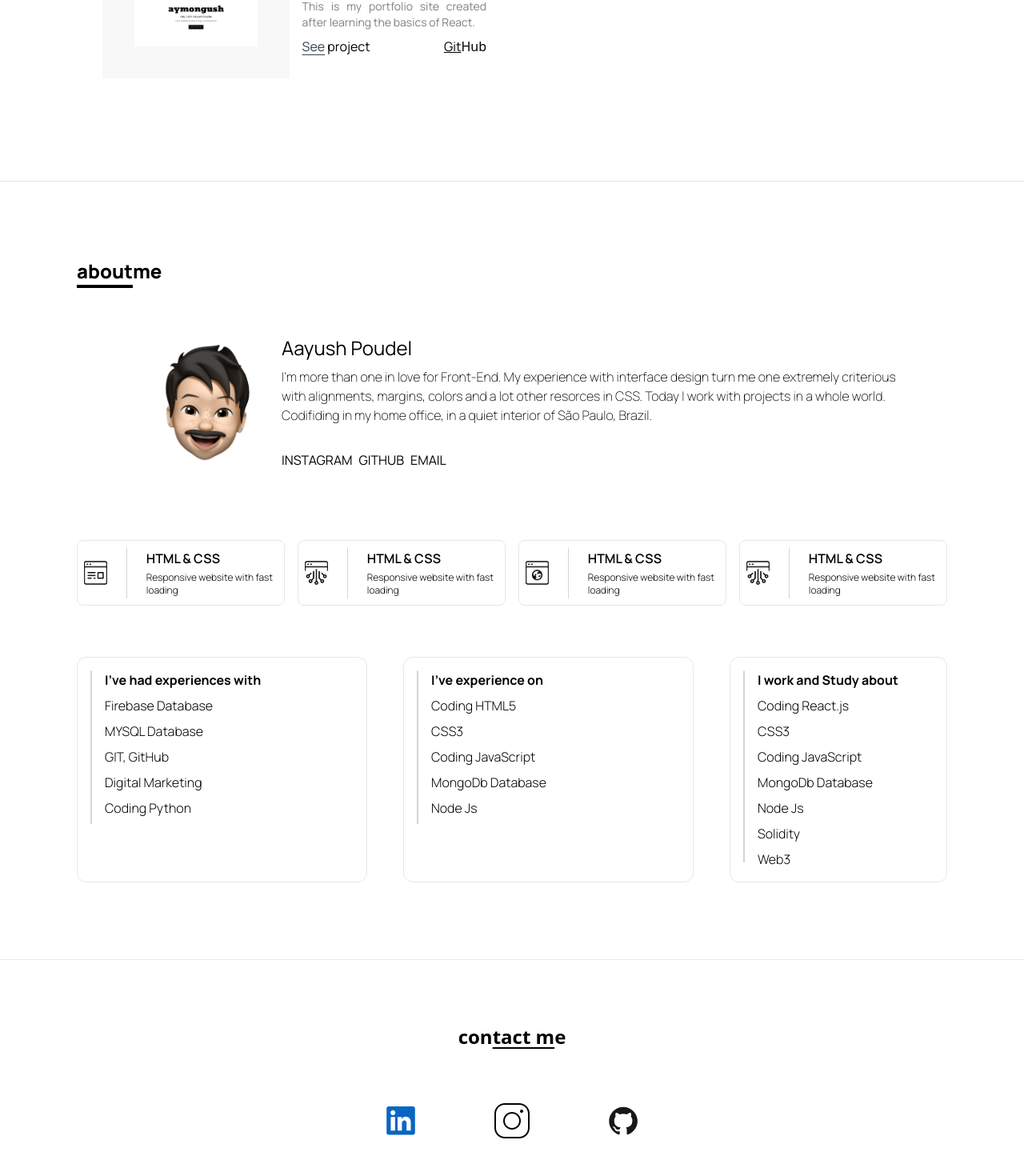
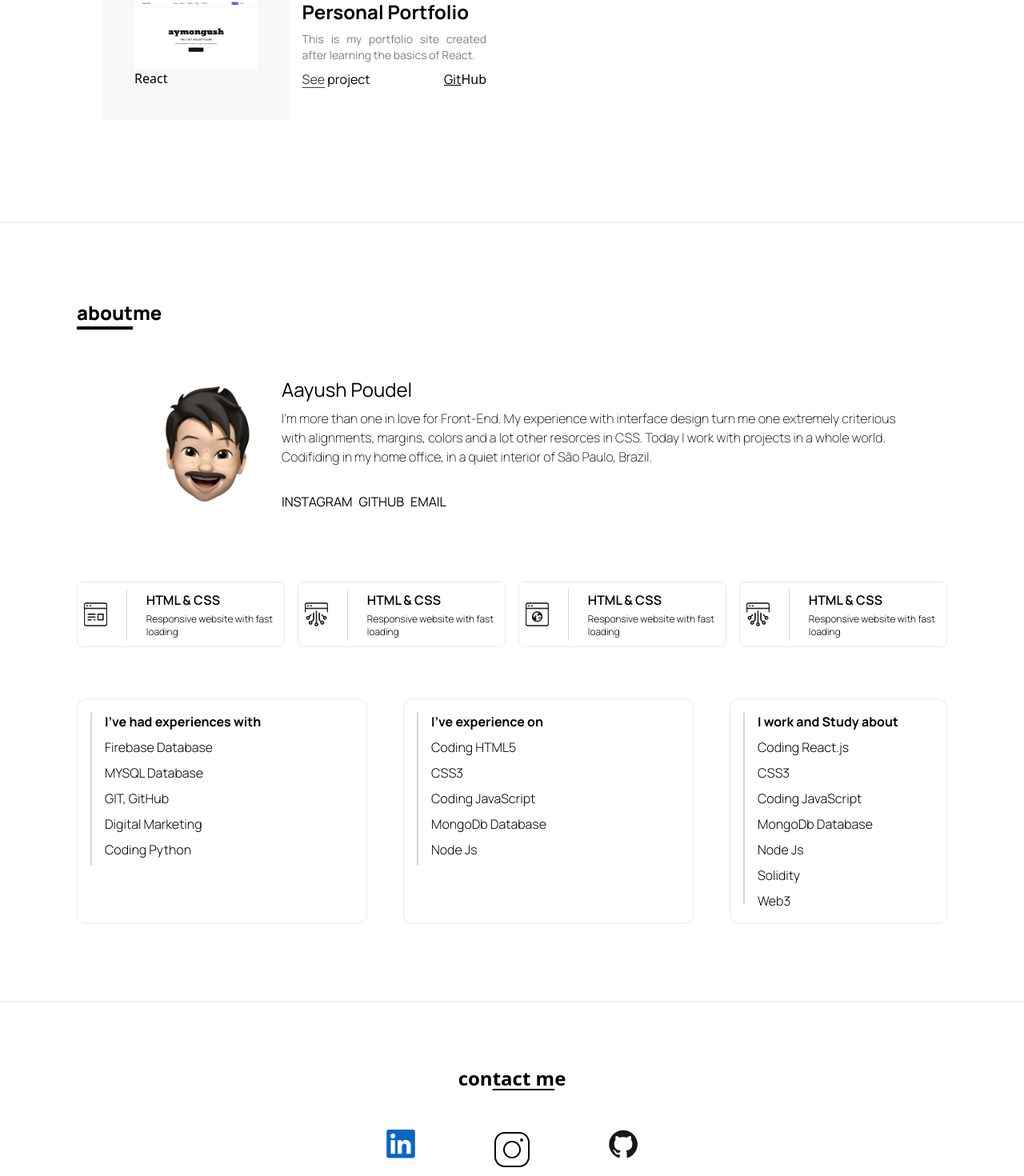
Before and after one commit to aayushhh44/new-portfolio, a React (Vite) app: page / in a window 1280 px wide. Shown: the part 1501-2971 px from the top of the page at 80% size. Built offline with nearby package versions, Linux system fonts and the light colour scheme; a web font is replaced by a local one.

Commit message:
Fix: contact page

```diff
--- a/package.json
+++ b/package.json
@@ -13,6 +13,7 @@
     "dom": "^0.0.3",
     "react": "^18.3.1",
     "react-dom": "^18.3.1",
+    "react-router-dom": "^6.26.2",
     "router": "^1.3.8"
   },
   "devDependencies": {
--- a/src/components/ContactMe.jsx
+++ b/src/components/ContactMe.jsx
@@ -2,17 +2,25 @@ import React from "react";
 
 const ContactMe = () => {
   return (
-    <div className=" p-4 sm:p-20">
+    <div className="p-4 sm:p-20">
       <div className="">
         <div>
           <h1 className="text-2xl text-center font-bold">
             con<span className="underline underline-offset-4">tact m</span>e
           </h1>
 
-          <div className="flex justify-center mt-16 gap-24">
-            <img src="/linkedin.svg" alt="Linkedin" />
-            <img src="/instagram.png" alt="Insta" />
-            <img src="/github.svg" alt="github" />
+          <div className="flex justify-center mt-12 gap-24">
+            <a target="_blank" href="https://www.linkedin.com/in/aayush-poudel-915007223/">
+
+              <img src="/linkedin.svg" alt="Linkedin" />
+            </a>
+            <a target="_blank" href="https://www.instagram.com/aayblush/">
+
+              <img src="/instagram.png" alt="Insta" />
+            </a>
+            <a target="_blank" href="https://github.com/aayushhh44">
+              <img src="/github.svg" alt="github" />
+            </a>
           </div>
         </div>
       </div>
--- a/src/components/PersonalProjects.jsx
+++ b/src/components/PersonalProjects.jsx
@@ -16,7 +16,11 @@ const PersonalProjects = () => {
           Object.entries(Projects).map(([key, pro]) => (
             <div key={key} className='flex w-full mt-8 md:w-1/2 md:p-8 gap-4 items-center'>
               <div className='bg-[#f8f8f8] p-4 xl:p-10 w-1/2'>
-                <img className='w-96 font-manrope  font-normal' src={pro.imageURL} alt={pro.name} />
+                <img loading='lazy' className='w-96 font-manrope  font-normal' src={pro.imageURL} alt={pro.name} />
+
+                <div>
+                  <p>React</p>
+                </div>
               </div>
               <div className='flex flex-col w-1/2 gap-2'>
                 <div className='flex items-center font-manrope font-bold'>
--- a/src/main.jsx
+++ b/src/main.jsx
@@ -2,9 +2,13 @@ import { StrictMode } from 'react'
 import { createRoot } from 'react-dom/client'
 import App from './App.jsx'
 import './index.css'
+import { BrowserRouter } from 'react-router-dom'
 
 createRoot(document.getElementById('root')).render(
   <StrictMode>
+
+    <BrowserRouter>
     <App />
+    </BrowserRouter>
   </StrictMode>,
 )
--- /dev/null
+++ b/src/pages/Blogs.jsx
@@ -0,0 +1,12 @@
+import React from 'react'
+
+const Blogs = () => {
+  return (
+    <div className='flex h-screen items-center'>
+
+      <h1>Is under Construction</h1>
+    </div>
+  )
+}
+
+export default Blogs
```
Also changed, not shown: 1 other file (tests, documents, lock files or other folders).
